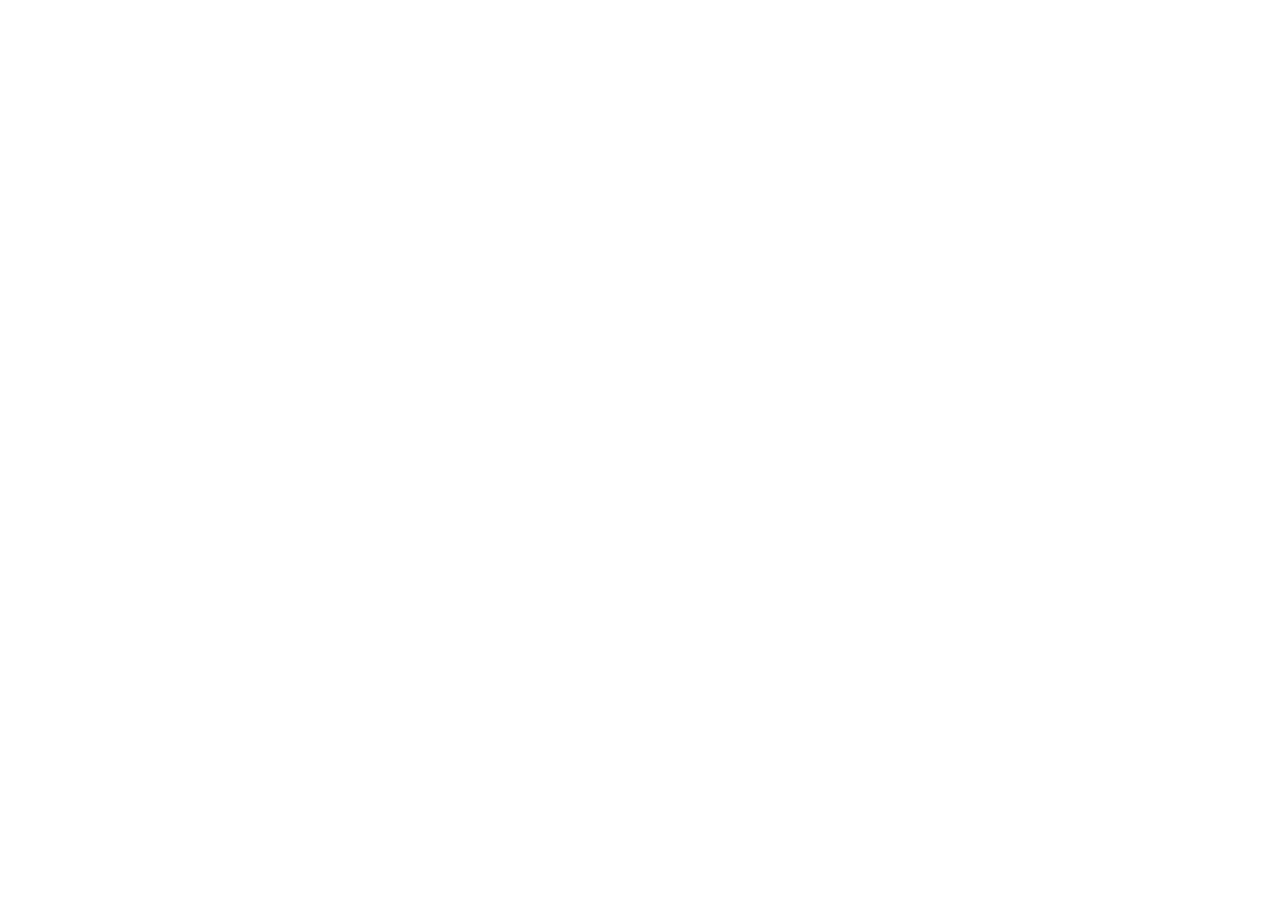
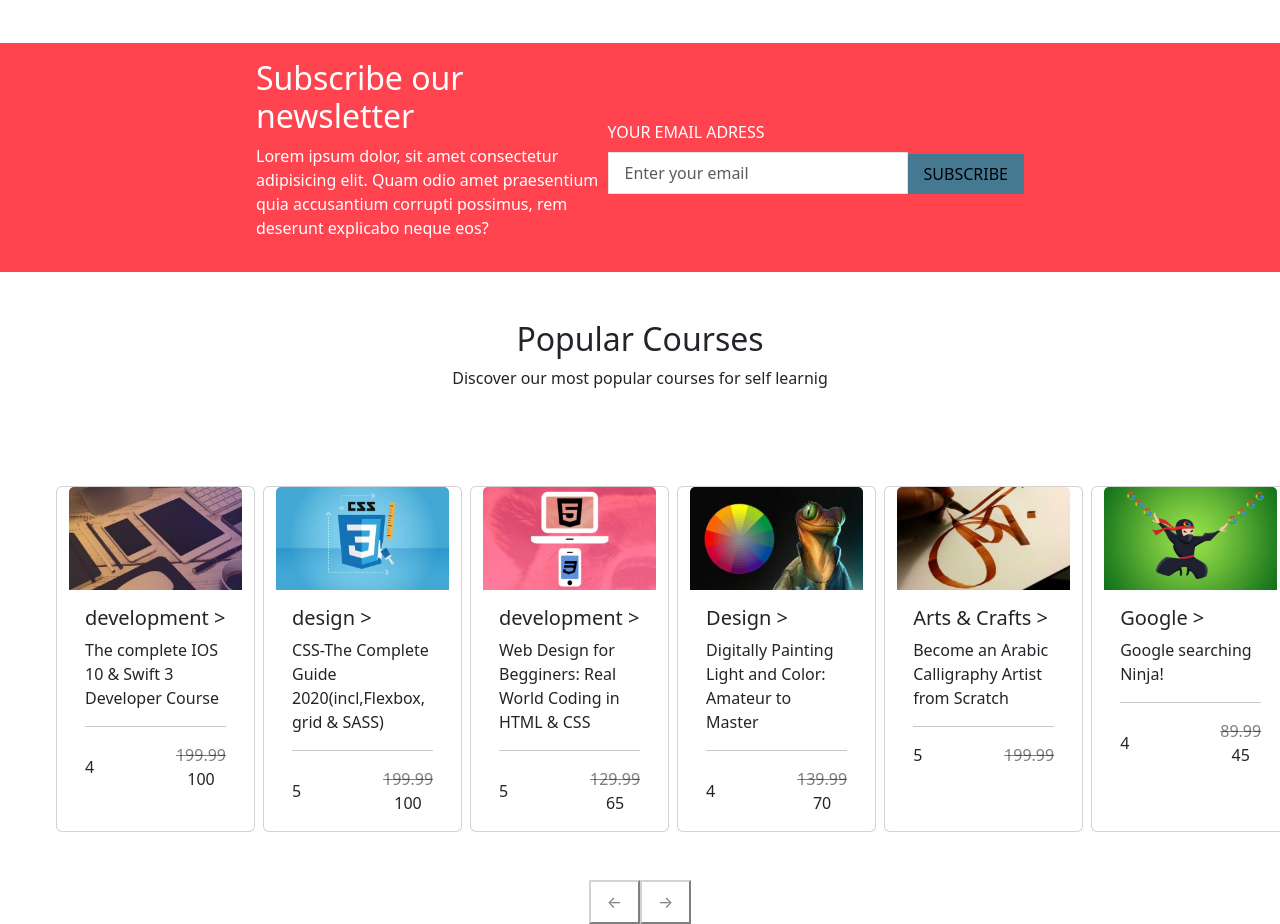
Before and after one commit to cesarecicolin/proj-html-vuejs, a Vue app: page / in a window 1280 px wide. Shown: the part 3100-4024 px from the top of the page. Before the commit the page ends 3095 px from the top, so only its background shows below. Built offline with nearby package versions, Linux system fonts and the light colour scheme.

Commit message:
add lista di corsi popolari

```diff
--- a/src/components/AppMain.vue
+++ b/src/components/AppMain.vue
@@ -3,13 +3,18 @@ import AppCourses from './AppCourses.vue';
 import AppMid from './AppMid.vue';
 import AppReadMOre from "./AppReadMOre.vue"
 import RecentCourses from './RecentCourses.vue';
+import NewsLetter from "./NewsLetter.vue"
+import PopularCors from "./PopularCors.vue"
 
 export default {
     components:{
     AppMid,
     AppReadMOre,
     RecentCourses,
-    AppCourses
+    AppCourses,
+    NewsLetter,
+    PopularCors
+
 }
 }
 </script>
@@ -18,6 +23,8 @@ export default {
     <AppReadMOre/>
     <RecentCourses/>
     <AppCourses/>
+    <NewsLetter/>
+    <PopularCors/>
 </template>
 <style lang="scss" scoped>
 
--- /dev/null
+++ b/src/components/NewsLetter.vue
@@ -0,0 +1,48 @@
+<script>
+</script>
+<template>
+    <section class="mt-5">
+        <div class="mixin">
+            <div>
+                <h2>Subscribe our newsletter</h2>
+                <p>Lorem ipsum dolor, sit amet consectetur adipisicing elit. Quam odio amet praesentium quia accusantium
+                    corrupti possimus, rem deserunt explicabo neque eos? </p>
+            </div>
+            <div class="d-flex align-items-end">
+                <div>
+                    <label for="exampleInputEmail1" class="form-label">YOUR EMAIL ADRESS</label>
+                <input type="email" class="form-control" id="exampleInputEmail1" placeholder="Enter your email">
+                </div>
+                <div>
+                    <button>SUBSCRIBE</button>
+                </div>
+
+            </div>
+        </div>
+
+    </section>
+</template>
+<style lang="scss" scoped>
+@use "../style/partials/mixin" as *;
+section{
+    background-color: #ff4450;
+    .mixin {
+    width: 60%;
+    margin: 0 auto;
+    @include flex(row, space-between);
+    padding: 1rem 0;
+    color: white;
+    input{
+        width: 300px;
+        border-radius: 0;
+        padding: .5rem 1rem;
+    }
+    button{
+        padding: .5rem 1rem;
+        background-color: #457992;
+        border: none;
+    }
+}
+}
+
+</style>
--- /dev/null
+++ b/src/components/PopularCors.vue
@@ -0,0 +1,138 @@
+<script>
+
+export default {
+    data() {
+        return {
+            courses: [
+                {
+                    type: "development",
+                    img: "Swift3.jpg",
+                    description: "The complete IOS 10 & Swift 3 Developer Course",
+                    vote: 4,
+                    realPrice: 199.99,
+                    discount: 100
+                },
+                {
+                    type: "design",
+                    img: "css.jpg",
+                    description: "CSS-The Complete Guide 2020(incl,Flexbox,grid & SASS)",
+                    vote: 5,
+                    realPrice: 199.99,
+                    discount: 100
+
+                },
+                {
+                    type: "development",
+                    img: "webDesign.jpg",
+                    description: "Web Design for Begginers: Real World Coding in HTML & CSS",
+                    vote: 5,
+                    realPrice: 129.99,
+                    discount: 65
+                },
+                {
+                    type: "Design",
+                    img: "digitalpaint.jpg",
+                    description: "Digitally Painting Light and Color: Amateur to Master",
+                    vote: 4,
+                    realPrice: 139.99,
+                    discount: 70
+                },
+                {
+                    type: "Arts & Crafts",
+                    img: "arabic.jpg",
+                    description: "Become an Arabic Calligraphy Artist from Scratch",
+                    vote: 5,
+                    realPrice: 199.99,
+
+                },
+                {
+                    type: "Google",
+                    img: "ninja.jpg",
+                    description: "Google searching Ninja!",
+                    vote: 4,
+                    realPrice: 89.99,
+                    discount: 45
+                },
+
+
+
+
+
+
+            ]
+        }
+    },
+    methods: {
+        getImagePath(img) {
+            return new URL(`../assets/img/${img}`, import.meta.url).href
+        }
+    },
+
+}
+</script>
+<template>
+    <section>
+        <div class="text-center mt-5">
+            <h2>Popular Courses</h2>
+            <p>Discover our most popular courses for self learnig</p>
+        </div>
+        <div>
+            <div class="row ms-5 mt-5">
+                <div class="card  my-card ms-2 mt-5" v-for="card in courses ">
+                    <img :src="getImagePath(card.img)" class="card-img-top" alt="">
+                    <div class="card-body">
+                        <h5 class="card-title">{{ card.type }} ></h5>
+                        <p class="card-text">{{ card.description }}
+                        </p>
+                        <hr>
+                        <div class=" mixin">
+
+                            <span>{{ card.vote }}</span>
+                            <div class="mini-mixin">
+                                <span class="sconto">{{ card.realPrice }}</span>
+                                <span>{{ card.discount }}</span>
+                            </div>
+
+                        </div>
+                    </div>
+                </div>
+            </div>
+        </div>
+        <div class="d-flex justify-content-center mt-5">
+            <button>&LeftArrow;</button><button>&rightarrow;</button>
+        </div>
+
+    </section>
+</template>
+<style lang="scss" scoped>
+@use "../style/partials/mixin" as *;
+
+img {
+    width: 100%;
+}
+
+.mixin {
+    @include flex(row, space-between);
+
+    div {
+        @include flex(column, );
+
+        .sconto {
+            text-decoration: line-through;
+            color: rgba($color: #000000, $alpha: .5);
+        }
+    }
+
+}
+
+.my-card {
+    width: calc(80% / 5);
+
+}
+button{padding: .5rem 1rem;
+background-color: white;
+border-color: lightgray;
+color: rgba($color: #000000, $alpha: .5);
+}
+
+</style>
```
